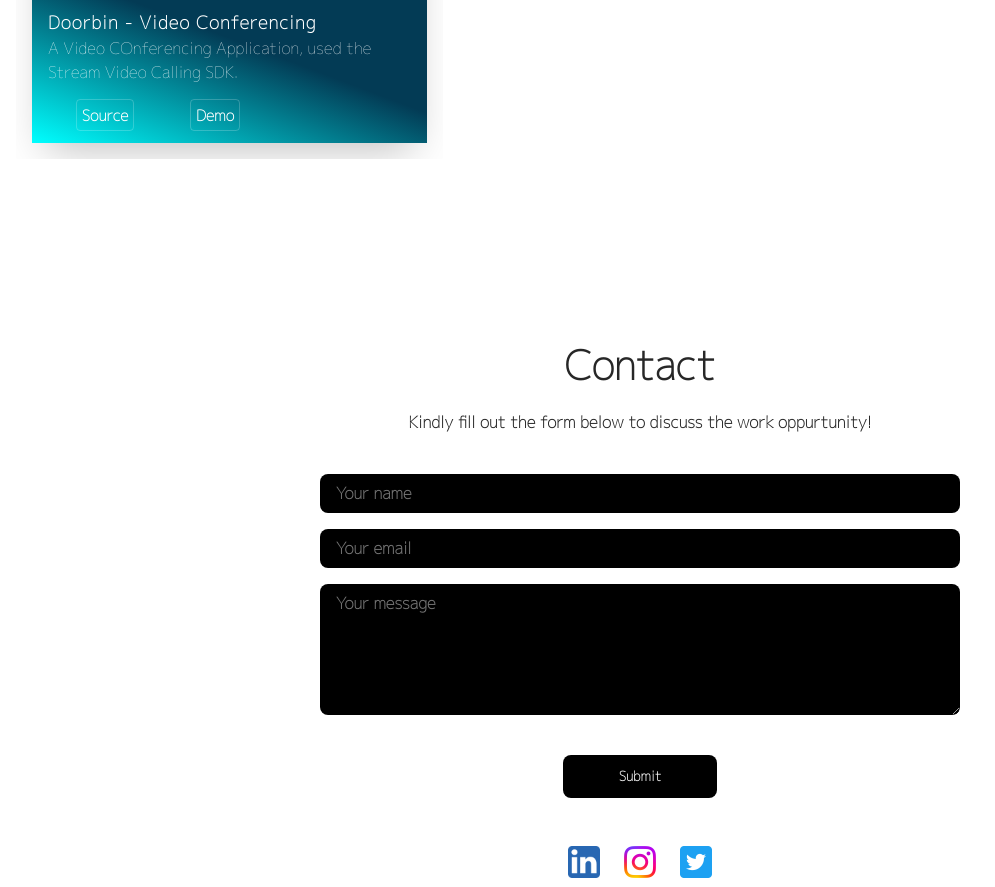
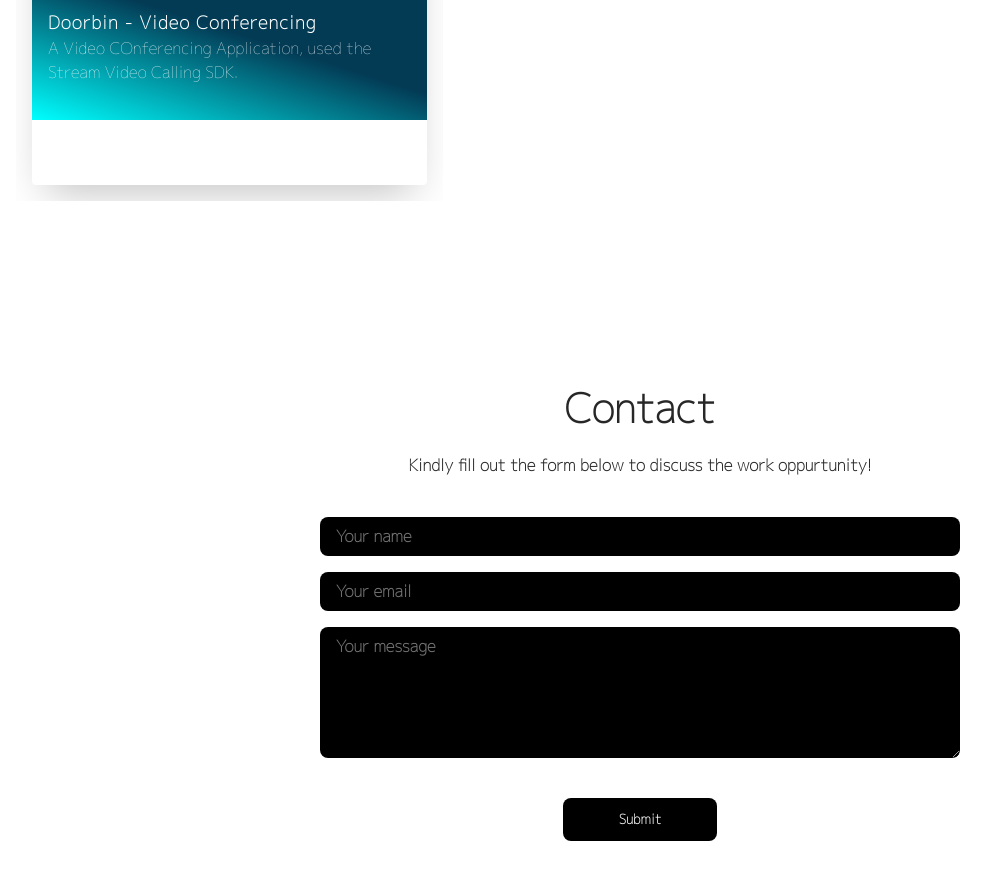
Before and after one commit to Karthik150502/Portfolio-React-Latest, a React (Create React App) app: page / in a window 1280 px wide. Shown: the part 4180-5067 px from the top of the page, without its empty margins (0-995 px from the left). Built offline with nearby package versions, Linux system fonts and the light colour scheme.

Commit message:
Corrected a minute inconvenience

```diff
--- a/src/Components/Portfolio/works.js
+++ b/src/Components/Portfolio/works.js
@@ -67,14 +67,13 @@
                                 <div class="card_content">
                                     <h2 class="card_title">Doorbin - Video Conferencing</h2>
                                     <p class="card_text">A Video COnferencing Application, used the Stream Video Calling SDK.</p>
+                                </div>
+                                <div className="btns">
                                     <a href="https://github.com/Karthik150502/Next-Video-Conferencing" rel="noreferrer" target="_blank" class="btn card_btn">Source</a>
                                     <a href="https://doorbin-video-conferencing.vercel.app/" rel="noreferrer" target="_blank" class="btn card_btn">Demo</a>
                                 </div>
                             </div>
                         </li>
-
-
-
                     </ul>
                 </div>
             </div>
```
